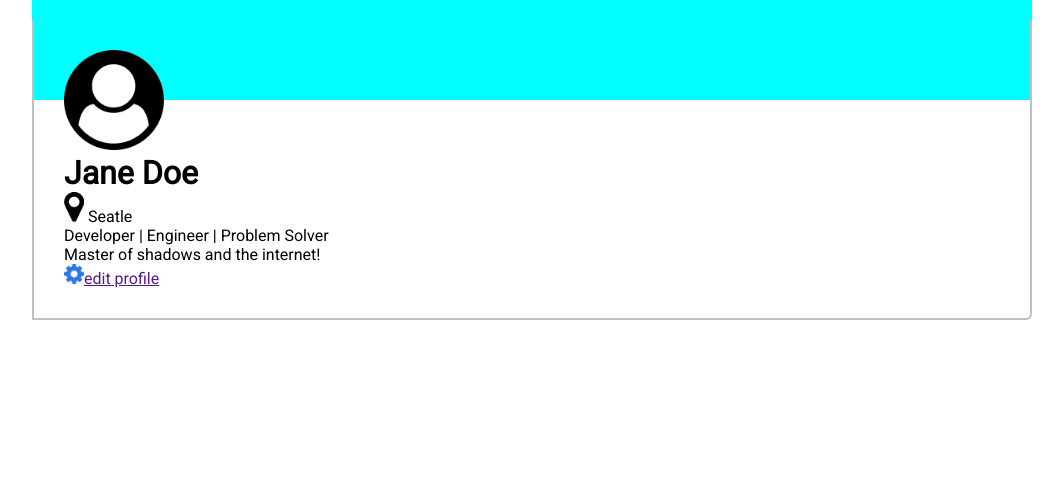
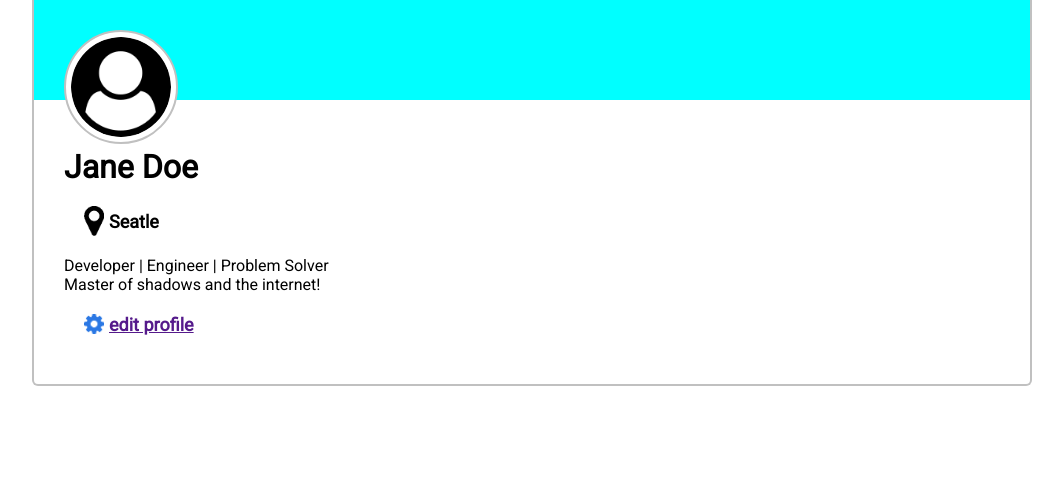
Before and after one commit to Rassimbm/user_card, a plain HTML site: page index.html in a window 1280 px wide. Shown: the whole page, without its empty margins (108-1171 px from the left). Drawn offline with Linux system fonts and the light colour scheme; a web font is replaced by a local one.

Commit message:
updated index and style-sheet

```diff
--- a/index.html
+++ b/index.html
@@ -14,17 +14,16 @@
         <div class="header"></div>
 
         <div class="content">
-            <img id="profile-photo" src="icons/user-circle.png" style="width: 100px;" alt="profile-photo-logo">
+            <img class="profile-img" src="icons/user-circle.png" alt="profile-photo-logo">
 
             <h1>Jane Doe</h1>
 
-            <span><img src="icons/map-marker.png" style="width: 20px;" alt="map-marker-logo">
+            <span><img src="icons/map-marker.png" alt="map-marker-logo">
             Seatle</span>
 
-            <p>Developer | Engineer | Problem Solver</p>
-            <p>Master of shadows and the internet! </p>
+            <p>Developer | Engineer | Problem Solver<br>Master of shadows and the internet!</p>
 
-            <span><img src="icons/gear.png" style="width: 20px;"alt="settings-logo"><a href="">edit profile</a></span>
+            <span><img src="icons/gear.png" alt="settings-logo"><a href="">edit profile</a></span>
         </div>
     </div>
 </body>
--- a/style.css
+++ b/style.css
@@ -7,7 +7,12 @@
 
 .container {
     width: 1000px;
+    height: auto;
     margin: 0px auto;
+    overflow: hidden;
+    display: flex;
+    flex-direction: column;
+    justify-content: space-between;
 }
 
 .header {
@@ -18,14 +23,30 @@
 .content {
     padding: 30px;
     border: 2px silver;
-    border-radius: 0px 0px 6px;
+    border-radius: 0px 0px 6px 6px;
     border-style: hidden solid solid;
     position: relative;
-    bottom: 80px;
+    bottom: 100px;
 }
 
-.content #profile-photo {
+.profile-img {
+    background-color: white;
     width: 100px;
-    /* top: 50px; */
-    /* left: 50px; */
+    padding: 5px;
+    border: 2px solid silver;
+    border-radius: 100%;
 }
+
+img {
+    padding: 5px;
+    width: 20px;
+}
+
+span {
+    padding: 15px;
+    display: flex;
+    align-items: center;
+    font-size: large;
+    font-weight: bold;
+
+}
```
